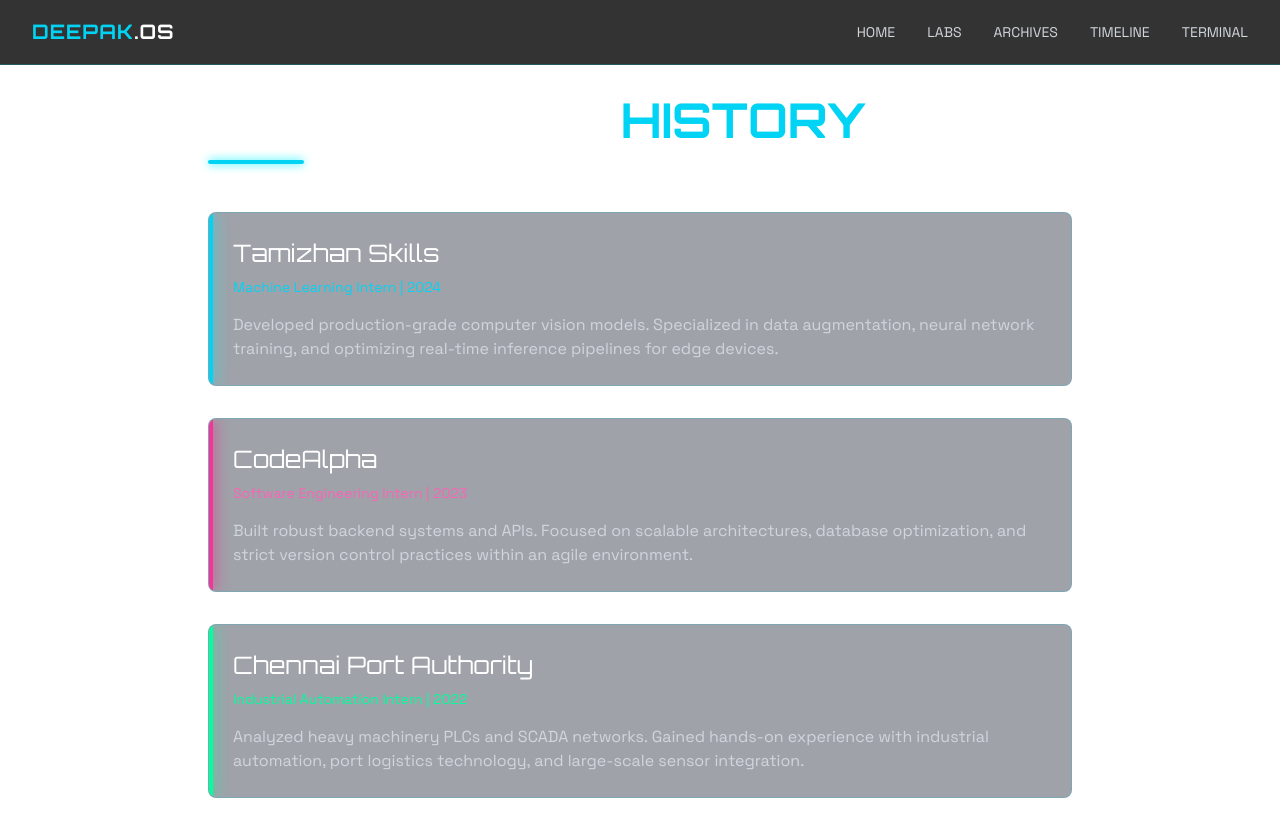
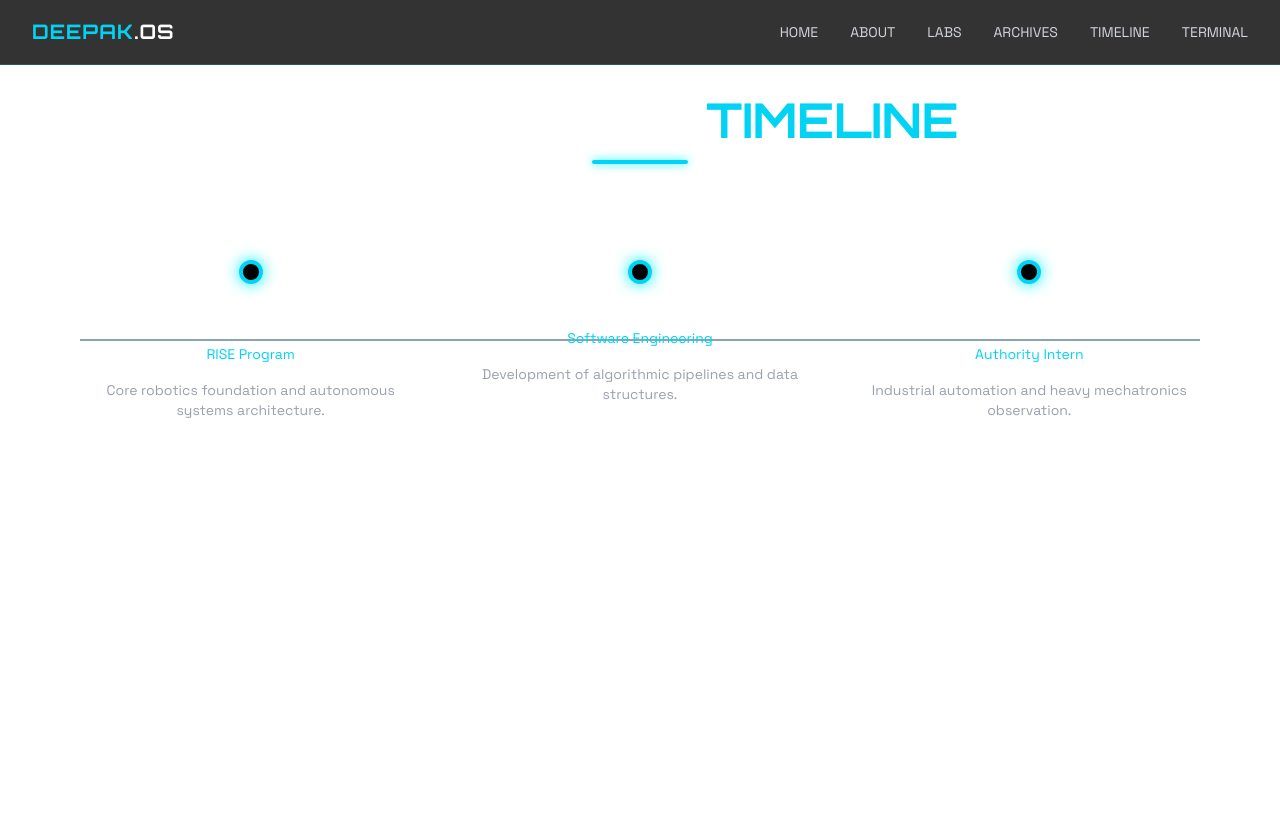
Before and after one commit to Arkz-Deepak/portfolio, a Next.js app: page /internships in a window 1280 px wide. Shown: the top 836 px of the page. After the commit the page ends 800 px from the top, so only its background shows below. Built offline with nearby package versions, Linux system fonts and the light colour scheme.

Commit message:
Create standalone routes for all landing page sections and update Navbar

```diff
--- a/src/app/about/page.tsx
+++ b/src/app/about/page.tsx
@@ -1,4 +1,5 @@
 import type { Metadata } from 'next'
+import ArmLab from '@/components/labs/ArmLab'
 
 export const metadata: Metadata = {
   title: 'About System Identity | Deepak R.',
@@ -7,28 +8,29 @@
 
 export default function AboutPage() {
   return (
-    <main className="min-h-screen pt-24 pb-12 px-4 max-w-4xl mx-auto">
-      <div className="mb-12">
-        <h1 className="text-4xl md:text-5xl font-orbitron font-bold text-white mb-4">
-          SYSTEM <span className="text-cyan-400">IDENTITY</span>
-        </h1>
-        <div className="h-1 w-24 bg-cyan-400 mb-8 rounded-full shadow-[0_0_10px_#00f0ff]" />
+    <main className="min-h-screen pt-24 pb-12 px-4 max-w-7xl mx-auto">
+      <div className="grid grid-cols-1 lg:grid-cols-2 gap-12 items-center">
+        <div className="flex flex-col items-center lg:items-start text-center lg:text-left font-orbitron">
+          <div className="relative w-48 h-48 md:w-64 md:h-64 rounded-full overflow-hidden border-2 border-cyan-400/50 hover:border-cyan-400 transition-colors duration-300 mb-8">
+            <img src="/profile.jpg" alt="Deepak R." className="w-full h-full object-cover grayscale hover:grayscale-0 transition-all duration-500" />
+          </div>
+          <h1 className="text-4xl md:text-6xl font-black text-white mb-2 tracking-tight drop-shadow-lg">
+            DEEPAK <span className="text-cyan-400">R.</span>
+          </h1>
+          <h2 className="text-xl md:text-2xl text-cyan-200 mb-6 font-space tracking-wide">
+            Autonomous Systems Architect
+          </h2>
+          <p className="text-gray-400 mb-8 max-w-lg font-space text-sm md:text-base leading-relaxed">
+            Robotics engineering student at Anna University. Specializing in ROS2 Navigation, YOLO Vision, and Embedded IoT.
+            Bridging the gap between theoretical AI and raw physical actuation.
+          </p>
+        </div>
 
-        <div className="bg-gray-900/40 border border-cyan-500/20 p-8 rounded-lg backdrop-blur-sm prose prose-invert max-w-none">
-          <h2 className="text-2xl font-orbitron text-cyan-400 mb-4">BIOGRAPHY</h2>
-          <p className="font-space text-gray-300 leading-relaxed mb-8">
-            I am Deepak R., an ambitious Robotics and Machine Learning Engineering student currently
-            pursuing my Bachelor of Engineering in Robotics & Automation. My core focus is bridging the gap
-            between advanced theoretical AI (like Deep Reinforcement Learning) and raw physical actuation.
-          </p>
-
-          <h2 className="text-2xl font-orbitron text-cyan-400 mb-4">CORE COMPETENCIES</h2>
-          <ul className="font-space text-gray-300 space-y-2 list-disc pl-6">
-            <li><strong className="text-white">Robotics Frameworks:</strong> ROS2 (Robot Operating System), Gazebo Simulation</li>
-            <li><strong className="text-white">Computer Vision & ML:</strong> YOLOv8, MediaPipe, Deep Reinforcement Learning, OpenCV</li>
-            <li><strong className="text-white">Hardware Integration:</strong> Kinematics, PID Controllers, LiDAR SLAM pathfinding</li>
-            <li><strong className="text-white">Software Architecture:</strong> Python, C++, React/Next.js, Tailwind CSS</li>
-          </ul>
+        <div className="flex flex-col items-center justify-center w-full">
+          <h3 className="text-cyan-400 font-orbitron mb-4 text-center">[ 6-DOF KINEMATICS SIMULATION CANVAS ]</h3>
+          <div className="w-full max-w-md mx-auto z-10 bg-black/40 p-2 rounded-lg border border-cyan-500/20 backdrop-blur-sm">
+            <ArmLab />
+          </div>
         </div>
       </div>
     </main>
--- /dev/null
+++ b/src/app/contact/page.tsx
@@ -0,0 +1,42 @@
+import type { Metadata } from 'next'
+import Terminal from '@/components/Terminal'
+
+export const metadata: Metadata = {
+  title: 'Encrypted Transmission | Deepak R.',
+  description: 'Terminal and Contact form.',
+}
+
+export default function ContactPage() {
+  return (
+    <main className="min-h-screen pt-24 pb-12 px-4 max-w-7xl mx-auto">
+      <div className="text-center mb-16">
+        <h1 className="text-4xl md:text-5xl font-orbitron font-bold text-white mb-4">
+          DEEPAK-OS <span className="text-cyan-400">TERMINAL</span>
+        </h1>
+        <div className="h-1 w-24 bg-cyan-400 mx-auto rounded-full shadow-[0_0_10px_#00f0ff]" />
+      </div>
+
+      <div className="grid grid-cols-1 lg:grid-cols-2 gap-12 items-center">
+        <div className="w-full">
+          <Terminal />
+        </div>
+        <div className="w-full bg-gray-900/40 p-8 rounded-lg border border-cyan-500/20 backdrop-blur-md">
+          <h2 className="text-2xl font-orbitron text-white mb-6">ENCRYPTED TRANSMISSION</h2>
+          <p className="text-gray-400 font-space text-sm mb-8">
+            Interactive CLI terminal and secure contact form to transmit direct signals to my inbox.
+          </p>
+          {/* Note: since this is a Server Component natively (because we didn't add "use client"),
+              a form with just standard HTML works visually. The Terminal component handles its own state. */}
+          <form className="flex flex-col gap-4 font-space" onSubmit={undefined}>
+            <input type="text" placeholder="IDENTITY (NAME)" className="w-full bg-black/50 border border-cyan-900 focus:border-cyan-400 rounded p-3 text-cyan-400 outline-none transition-colors" />
+            <input type="email" placeholder="RETURN_PATH (EMAIL)" className="w-full bg-black/50 border border-cyan-900 focus:border-cyan-400 rounded p-3 text-cyan-400 outline-none transition-colors" />
+            <textarea placeholder="PAYLOAD (MESSAGE)" rows={4} className="w-full bg-black/50 border border-cyan-900 focus:border-cyan-400 rounded p-3 text-cyan-400 outline-none transition-colors resize-none"></textarea>
+            <button type="button" className="w-full py-3 bg-cyan-500/10 border border-cyan-400 text-cyan-400 hover:bg-cyan-400 hover:text-black transition-all font-bold tracking-widest mt-2">
+              TRANSMIT SIGNAL
+            </button>
+          </form>
+        </div>
+      </div>
+    </main>
+  )
+}
--- a/src/app/internships/page.tsx
+++ b/src/app/internships/page.tsx
@@ -7,45 +7,41 @@
 
 export default function InternshipsPage() {
   return (
-    <main className="min-h-screen pt-24 pb-12 px-4 max-w-4xl mx-auto">
-      <div className="mb-12">
+    <main className="min-h-screen pt-24 pb-12 px-4 max-w-6xl mx-auto">
+      <div className="text-center mb-24">
         <h1 className="text-4xl md:text-5xl font-orbitron font-bold text-white mb-4">
-          OPERATIONAL <span className="text-cyan-400">HISTORY</span>
+          ENGINEERING <span className="text-cyan-400">TIMELINE</span>
         </h1>
-        <div className="h-1 w-24 bg-cyan-400 mb-12 rounded-full shadow-[0_0_10px_#00f0ff]" />
+        <div className="h-1 w-24 bg-cyan-400 mx-auto rounded-full shadow-[0_0_10px_#00f0ff]" />
+      </div>
 
-        <div className="space-y-8">
-          {/* Timeline Item 1 */}
-          <div className="bg-gray-900/40 border border-cyan-500/20 p-6 rounded-lg backdrop-blur-sm relative overflow-hidden">
-            <div className="absolute top-0 left-0 w-1 h-full bg-cyan-400 shadow-[0_0_15px_#00f0ff]" />
-            <h3 className="text-2xl font-orbitron text-white mb-2">Tamizhan Skills</h3>
-            <p className="text-cyan-400 font-space text-sm mb-4">Machine Learning Intern | 2024</p>
-            <p className="text-gray-300 font-space text-base">
-              Developed production-grade computer vision models. Specialized in data augmentation, neural network training,
-              and optimizing real-time inference pipelines for edge devices.
-            </p>
+      <div className="relative w-full">
+        {/* Horizontal Line */}
+        <div className="absolute top-1/2 left-0 w-full h-0.5 bg-cyan-900/50 -translate-y-1/2 hidden md:block"></div>
+
+        <div className="grid grid-cols-1 md:grid-cols-3 gap-12 relative">
+          {/* Timeline 1 */}
+          <div className="flex flex-col items-center text-center relative">
+            <div className="w-6 h-6 rounded-full border-4 border-cyan-400 bg-black z-10 mb-6 shadow-[0_0_15px_#00f0ff]"></div>
+            <h3 className="text-xl font-orbitron text-white mb-2">TAMIZHAN SKILLS</h3>
+            <p className="text-cyan-400 font-space text-sm mb-4">RISE Program</p>
+            <p className="text-gray-400 font-space text-sm">Core robotics foundation and autonomous systems architecture.</p>
           </div>
 
-          {/* Timeline Item 2 */}
-          <div className="bg-gray-900/40 border border-cyan-500/20 p-6 rounded-lg backdrop-blur-sm relative overflow-hidden">
-            <div className="absolute top-0 left-0 w-1 h-full bg-pink-500 shadow-[0_0_15px_#ff007f]" />
-            <h3 className="text-2xl font-orbitron text-white mb-2">CodeAlpha</h3>
-            <p className="text-pink-400 font-space text-sm mb-4">Software Engineering Intern | 2023</p>
-            <p className="text-gray-300 font-space text-base">
-              Built robust backend systems and APIs. Focused on scalable architectures, database optimization,
-              and strict version control practices within an agile environment.
-            </p>
+          {/* Timeline 2 */}
+          <div className="flex flex-col items-center text-center relative md:-mt-16">
+            <div className="w-6 h-6 rounded-full border-4 border-cyan-400 bg-black z-10 mb-6 shadow-[0_0_15px_#00f0ff] md:absolute md:top-16"></div>
+            <h3 className="text-xl font-orbitron text-white mb-2 md:mt-24">CODEALPHA</h3>
+            <p className="text-cyan-400 font-space text-sm mb-4">Software Engineering</p>
+            <p className="text-gray-400 font-space text-sm">Development of algorithmic pipelines and data structures.</p>
           </div>
 
-          {/* Timeline Item 3 */}
-          <div className="bg-gray-900/40 border border-cyan-500/20 p-6 rounded-lg backdrop-blur-sm relative overflow-hidden">
-            <div className="absolute top-0 left-0 w-1 h-full bg-[#00ff9d] shadow-[0_0_15px_#00ff9d]" />
-            <h3 className="text-2xl font-orbitron text-white mb-2">Chennai Port Authority</h3>
-            <p className="text-[#00ff9d] font-space text-sm mb-4">Industrial Automation Intern | 2022</p>
-            <p className="text-gray-300 font-space text-base">
-              Analyzed heavy machinery PLCs and SCADA networks. Gained hands-on experience with industrial automation,
-              port logistics technology, and large-scale sensor integration.
-            </p>
+          {/* Timeline 3 */}
+          <div className="flex flex-col items-center text-center relative">
+            <div className="w-6 h-6 rounded-full border-4 border-cyan-400 bg-black z-10 mb-6 shadow-[0_0_15px_#00f0ff]"></div>
+            <h3 className="text-xl font-orbitron text-white mb-2">CHENNAI PORT</h3>
+            <p className="text-cyan-400 font-space text-sm mb-4">Authority Intern</p>
+            <p className="text-gray-400 font-space text-sm">Industrial automation and heavy mechatronics observation.</p>
           </div>
         </div>
       </div>
--- /dev/null
+++ b/src/app/labs/page.tsx
@@ -0,0 +1,50 @@
+import type { Metadata } from 'next'
+import SlamLab from '@/components/labs/SlamLab'
+import VisionLab from '@/components/labs/VisionLab'
+import PidLab from '@/components/labs/PidLab'
+
+export const metadata: Metadata = {
+  title: 'Core Physics Labs | Deepak R.',
+  description: 'Interactive Physics Simulations and AI algorithms.',
+}
+
+export default function LabsPage() {
+  return (
+    <main className="min-h-screen pt-24 pb-12 px-4 max-w-7xl mx-auto">
+      <div className="text-center mb-16">
+        <h1 className="text-4xl md:text-5xl font-orbitron font-bold text-white mb-4">
+          CORE <span className="text-cyan-400">PHYSICS LABS</span>
+        </h1>
+        <div className="h-1 w-24 bg-cyan-400 mx-auto rounded-full shadow-[0_0_10px_#00f0ff]" />
+      </div>
+
+      <div className="grid grid-cols-1 lg:grid-cols-2 gap-12">
+        <div className="flex flex-col w-full max-w-md mx-auto">
+          <h2 className="text-2xl font-orbitron text-cyan-300 mb-2">{'>'} LiDAR SLAM Navigation</h2>
+          <p className="text-gray-400 font-space mb-6">Responsive canvas showing raycasting and path computation using Artificial Potential Fields.</p>
+          <div className="w-full bg-black/40 p-2 rounded-lg border border-cyan-500/20 backdrop-blur-md">
+            <SlamLab />
+          </div>
+        </div>
+
+        <div className="flex flex-col gap-12 w-full max-w-md mx-auto">
+          <div>
+            <h2 className="text-2xl font-orbitron text-cyan-300 mb-2">{'>'} Neural Perception</h2>
+            <p className="text-gray-400 font-space mb-6">Drone surveillance feed simulation with dynamic object tracking and bounding boxes.</p>
+            <div className="w-full bg-black/40 p-2 rounded-lg border border-cyan-500/20 backdrop-blur-md">
+              <VisionLab />
+            </div>
+          </div>
+
+          <div>
+            <h2 className="text-2xl font-orbitron text-cyan-300 mb-2">{'>'} PID Dynamics</h2>
+            <p className="text-gray-400 font-space mb-6">Oscilloscope slider for Mass-Spring-Damper tuning.</p>
+            <div className="w-full bg-black/40 p-2 rounded-lg border border-cyan-500/20 backdrop-blur-md">
+              <PidLab />
+            </div>
+          </div>
+        </div>
+      </div>
+    </main>
+  )
+}
--- /dev/null
+++ b/src/app/projects/page.tsx
@@ -0,0 +1,49 @@
+import type { Metadata } from 'next'
+import Link from 'next/link'
+
+export const metadata: Metadata = {
+  title: 'Featured Archives | Deepak R.',
+  description: 'Projects and Case Studies.',
+}
+
+export default function ProjectsPage() {
+  return (
+    <main className="min-h-screen pt-24 pb-12 px-4 max-w-7xl mx-auto">
+      <div className="text-center mb-16">
+        <h1 className="text-4xl md:text-5xl font-orbitron font-bold text-white mb-4">
+          FEATURED <span className="text-cyan-400">ARCHIVES</span>
+        </h1>
+        <div className="h-1 w-24 bg-cyan-400 mx-auto rounded-full shadow-[0_0_10px_#00f0ff]" />
+      </div>
+
+      <div className="grid grid-cols-1 md:grid-cols-2 lg:grid-cols-3 gap-8">
+        <Link href="/projects/aura">
+          <div className="h-full bg-gray-900/50 border border-cyan-500/20 hover:border-cyan-400 p-6 rounded-lg backdrop-blur-md transition-all duration-300 group cursor-pointer flex flex-col">
+            <h3 className="text-2xl font-bold text-white mb-2 font-orbitron">AURA</h3>
+            <p className="text-xs text-cyan-400 font-orbitron tracking-widest mb-4">[ DEEP REINFORCEMENT LEARNING ]</p>
+            <p className="text-sm text-gray-400 font-space mb-6 flex-grow">Acoustic-visual Urban Routing Architecture using SUMO traffic simulator and neural networks.</p>
+            <span className="text-cyan-400 text-sm font-bold tracking-wider group-hover:underline mt-auto">VIEW SPECS →</span>
+          </div>
+        </Link>
+
+        <Link href="/projects/sih">
+          <div className="h-full bg-gray-900/50 border border-cyan-500/20 hover:border-cyan-400 p-6 rounded-lg backdrop-blur-md transition-all duration-300 group cursor-pointer flex flex-col">
+            <h3 className="text-2xl font-bold text-white mb-2 font-orbitron">SIH 2025 AI</h3>
+            <p className="text-xs text-cyan-400 font-orbitron tracking-widest mb-4">[ SMART TRAFFIC MANAGEMENT ]</p>
+            <p className="text-sm text-gray-400 font-space mb-6 flex-grow">Dynamic signal optimization using OpenCV, YOLO, and real-time vehicle counting architectures.</p>
+            <span className="text-cyan-400 text-sm font-bold tracking-wider group-hover:underline mt-auto">VIEW SPECS →</span>
+          </div>
+        </Link>
+
+        <Link href="/projects/edge-ai">
+          <div className="h-full bg-gray-900/50 border border-cyan-500/20 hover:border-cyan-400 p-6 rounded-lg backdrop-blur-md transition-all duration-300 group cursor-pointer flex flex-col">
+            <h3 className="text-2xl font-bold text-white mb-2 font-orbitron">EDGE PERCEPTION</h3>
+            <p className="text-xs text-cyan-400 font-orbitron tracking-widest mb-4">[ COMPUTER VISION ]</p>
+            <p className="text-sm text-gray-400 font-space mb-6 flex-grow">High-speed vision pipelines combining YOLOv8 and MediaPipe optimized for edge computing.</p>
+            <span className="text-cyan-400 text-sm font-bold tracking-wider group-hover:underline mt-auto">VIEW SPECS →</span>
+          </div>
+        </Link>
+      </div>
+    </main>
+  )
+}
--- a/src/components/Navbar.tsx
+++ b/src/components/Navbar.tsx
@@ -16,11 +16,12 @@
 
           {/* Desktop Menu */}
           <div className="hidden md:flex space-x-8 font-space">
-            <Link href="/#hero" className="hover:text-cyan-400 text-gray-300 transition-colors text-sm">HOME</Link>
-            <Link href="/#labs" className="hover:text-cyan-400 text-gray-300 transition-colors text-sm">LABS</Link>
-            <Link href="/#projects" className="hover:text-cyan-400 text-gray-300 transition-colors text-sm">ARCHIVES</Link>
-            <Link href="/#timeline" className="hover:text-cyan-400 text-gray-300 transition-colors text-sm">TIMELINE</Link>
-            <Link href="/#terminal" className="hover:text-cyan-400 text-gray-300 transition-colors text-sm">TERMINAL</Link>
+            <Link href="/" className="hover:text-cyan-400 text-gray-300 transition-colors text-sm">HOME</Link>
+            <Link href="/about" className="hover:text-cyan-400 text-gray-300 transition-colors text-sm">ABOUT</Link>
+            <Link href="/labs" className="hover:text-cyan-400 text-gray-300 transition-colors text-sm">LABS</Link>
+            <Link href="/projects" className="hover:text-cyan-400 text-gray-300 transition-colors text-sm">ARCHIVES</Link>
+            <Link href="/internships" className="hover:text-cyan-400 text-gray-300 transition-colors text-sm">TIMELINE</Link>
+            <Link href="/contact" className="hover:text-cyan-400 text-gray-300 transition-colors text-sm">TERMINAL</Link>
           </div>
 
           {/* Mobile Menu Button */}
@@ -36,11 +37,12 @@
       {isOpen && (
         <div className="md:hidden bg-black/95 border-b border-cyan-500/30">
           <div className="px-2 pt-2 pb-3 space-y-1 sm:px-3 flex flex-col font-space">
-            <Link href="/#hero" onClick={() => setIsOpen(false)} className="block px-3 py-2 text-sm text-gray-300 hover:bg-cyan-900/50 hover:text-cyan-400">HOME</Link>
-            <Link href="/#labs" onClick={() => setIsOpen(false)} className="block px-3 py-2 text-sm text-gray-300 hover:bg-cyan-900/50 hover:text-cyan-400">LABS</Link>
-            <Link href="/#projects" onClick={() => setIsOpen(false)} className="block px-3 py-2 text-sm text-gray-300 hover:bg-cyan-900/50 hover:text-cyan-400">ARCHIVES</Link>
-            <Link href="/#timeline" onClick={() => setIsOpen(false)} className="block px-3 py-2 text-sm text-gray-300 hover:bg-cyan-900/50 hover:text-cyan-400">TIMELINE</Link>
-            <Link href="/#terminal" onClick={() => setIsOpen(false)} className="block px-3 py-2 text-sm text-gray-300 hover:bg-cyan-900/50 hover:text-cyan-400">TERMINAL</Link>
+            <Link href="/" onClick={() => setIsOpen(false)} className="block px-3 py-2 text-sm text-gray-300 hover:bg-cyan-900/50 hover:text-cyan-400">HOME</Link>
+            <Link href="/about" onClick={() => setIsOpen(false)} className="block px-3 py-2 text-sm text-gray-300 hover:bg-cyan-900/50 hover:text-cyan-400">ABOUT</Link>
+            <Link href="/labs" onClick={() => setIsOpen(false)} className="block px-3 py-2 text-sm text-gray-300 hover:bg-cyan-900/50 hover:text-cyan-400">LABS</Link>
+            <Link href="/projects" onClick={() => setIsOpen(false)} className="block px-3 py-2 text-sm text-gray-300 hover:bg-cyan-900/50 hover:text-cyan-400">ARCHIVES</Link>
+            <Link href="/internships" onClick={() => setIsOpen(false)} className="block px-3 py-2 text-sm text-gray-300 hover:bg-cyan-900/50 hover:text-cyan-400">TIMELINE</Link>
+            <Link href="/contact" onClick={() => setIsOpen(false)} className="block px-3 py-2 text-sm text-gray-300 hover:bg-cyan-900/50 hover:text-cyan-400">TERMINAL</Link>
           </div>
         </div>
       )}
```
